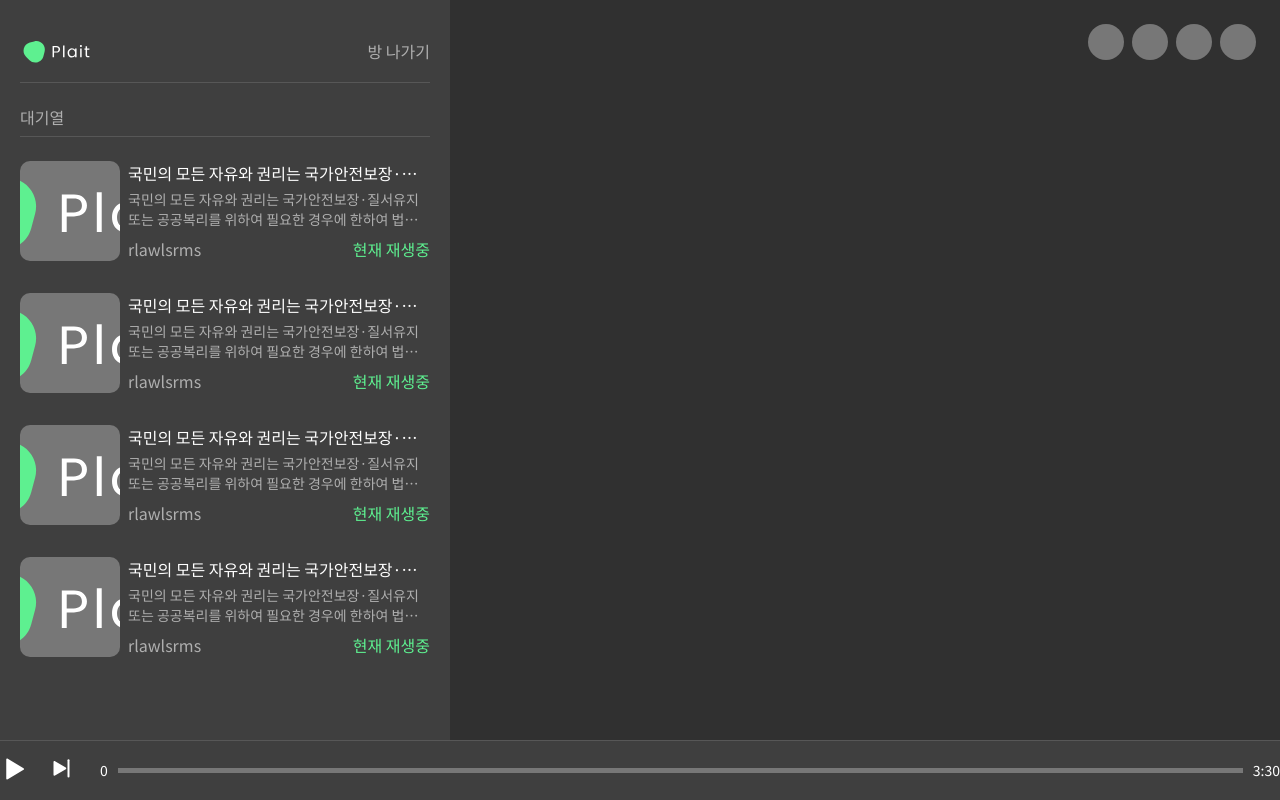
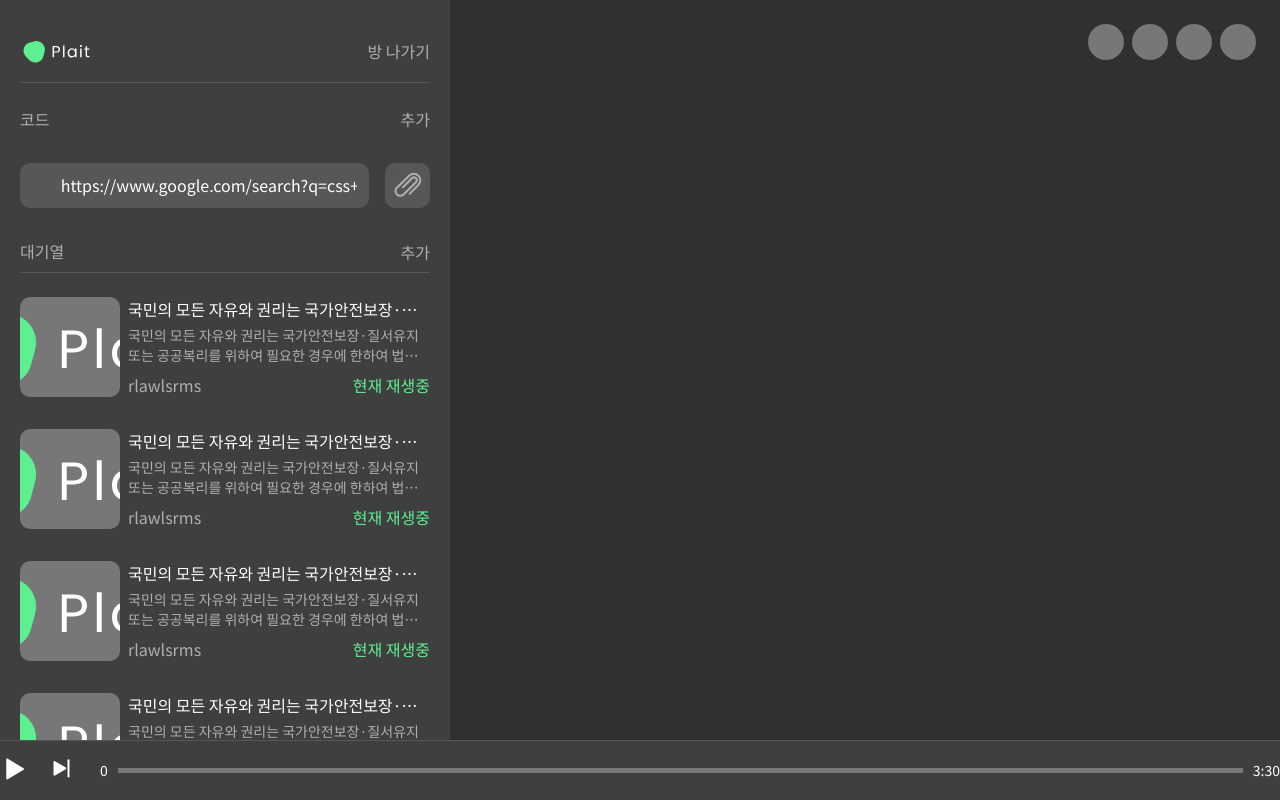
Before and after one commit to KJG04/Plait-Front-End, a Next.js app: page /404 in a window 1280 px wide. Built offline with nearby package versions, Linux system fonts and the light colour scheme.

Commit message:
🔌 (#4) - add link in aside

```diff
--- a/src/assets/icons/index.ts
+++ b/src/assets/icons/index.ts
@@ -2,3 +2,4 @@ export { default as ChevronDownIcon } from "./chevron-down.svg";
 export { default as NextIcon } from "./next.svg";
 export { default as PauseIcon } from "./pause.svg";
 export { default as PlayIcon } from "./play.svg";
+export { default as ClipIcon } from "./clip.svg";
--- a/src/components/Aside/index.tsx
+++ b/src/components/Aside/index.tsx
@@ -2,18 +2,34 @@ import * as S from "./styles";
 import Logo from "../../assets/Logo.svg";
 import Image from "next/image";
 import QueueContent from "../QueueContent";
+import { ClipIcon } from "../../assets/icons";
 
 const Aside = () => {
   return (
     <S.Container>
       <S.Header>
         <Image src={Logo} alt="logo" />
-        <S.Leave>방 나가기</S.Leave>
+        <S.TextButton>방 나가기</S.TextButton>
       </S.Header>
       <S.Line />
+      <S.MemberHeader>
+        <span>코드</span>
+        <S.TextButton>추가</S.TextButton>
+      </S.MemberHeader>
+      <S.MemberHeader>
+        <S.Link
+          value="
+        https://www.google.com/search?q=css+Range+Slider&oq=css+Range+Slider&aqs=chrome..69i57j69i64j69i61.1092j0j7&sourceid=chrome&ie=UTF-8&safe=active&ssui=on
+      "
+        />
+        <S.Copy>
+          <Image src={ClipIcon} alt="copy" />
+        </S.Copy>
+      </S.MemberHeader>
       <div>
         <S.MemberHeader>
           <span>대기열</span>
+          <S.TextButton>추가</S.TextButton>
         </S.MemberHeader>
         <S.Line />
       </div>
--- a/src/components/Aside/styles.ts
+++ b/src/components/Aside/styles.ts
@@ -21,7 +21,7 @@ export const Line = styled.hr`
   margin: 0px 10px;
 `;
 
-export const Leave = styled.button`
+export const TextButton = styled.button`
   padding: none;
   margin: none;
   background-color: transparent;
@@ -63,3 +63,28 @@ export const List = styled.div`
   flex-direction: column;
   row-gap: 16px;
 `;
+
+export const Link = styled.input`
+  padding: 12px;
+  border-radius: 10px;
+  background-color: ${({ theme }) => theme.colors.grayscale.gray};
+  color: ${({ theme }) => theme.colors.grayscale.white};
+  flex: 1;
+`;
+
+export const Copy = styled.button`
+  border-radius: 10px;
+  background-color: ${({ theme }) => theme.colors.grayscale.gray};
+  aspect-ratio: 1 / 1;
+  height: 100%;
+  display: flex;
+  justify-content: center;
+  align-items: center;
+  margin-left: 16px;
+  transition: background-color 0.2s ease-in-out;
+
+  &:hover,
+  &:focus-visible {
+    background-color: ${({ theme }) => theme.colors.grayscale.lightGray};
+  }
+`;
```
Also changed, not shown: src/assets/icons/clip.svg (added).
